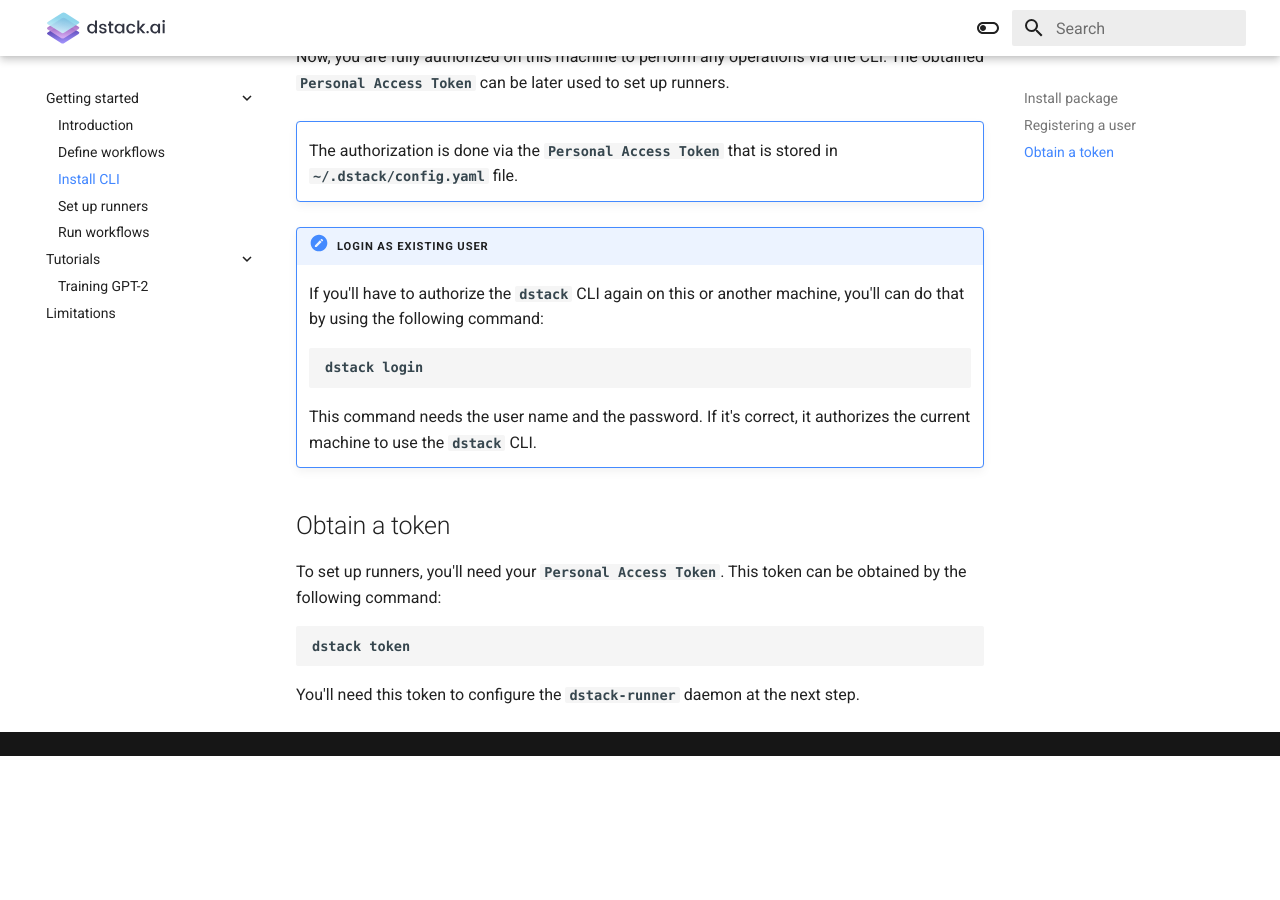
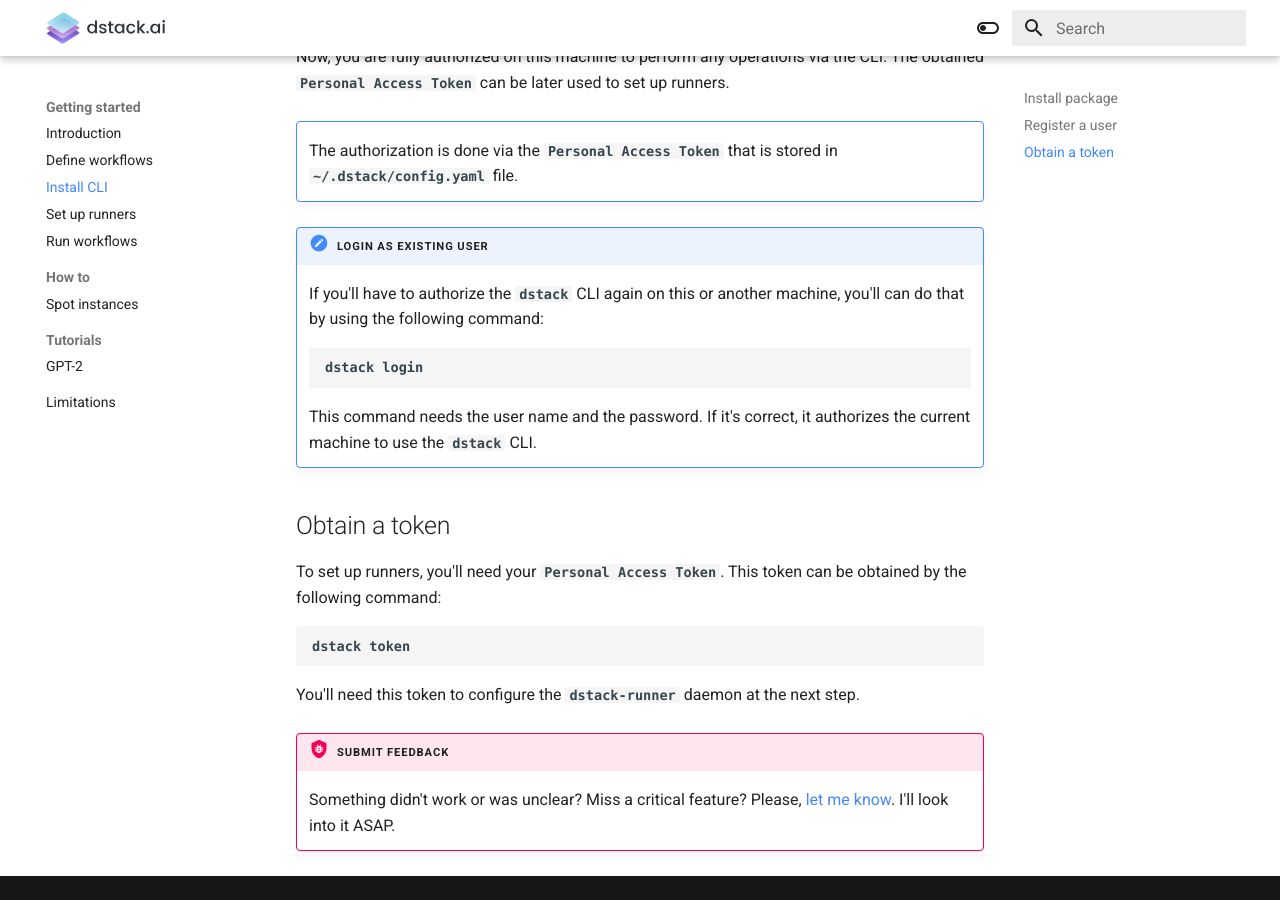
Before and after one commit to dstackai/dstack.github.io, an MkDocs documentation site: the page built from docs/install-cli.md, in a window 1280 px wide and 900 px high, scrolled down 689 px. Built offline with MkDocs 1.6.1 and Material for MkDocs 9.7.7, drawn with Linux system fonts in a browser that asks for light colours; before the commit the page ends 1445 px from its top, so only the background shows below that; some of the changed text lies outside the part shown.

Commit message:
- Added `Spot instances` into the `How-to` section - Enabled `navigation.sections` - Minor updates here and there

````diff
--- a/docs/install-cli.md
+++ b/docs/install-cli.md
@@ -11,7 +11,7 @@
 !!! note ""
     The same command can be used to update the `dstack` CLI to the latest version.
 
-## Registering a user
+## Register a user
 
 To set up runners, you'll need to obtain your `Personal Access Token`. To do that, you have to register a user
 with `dstack.ai`. This can be done via the CLI:
@@ -50,3 +50,6 @@
 ```
 
 You'll need this token to configure the `dstack-runner` daemon at the next step.
+
+!!! bug "Submit feedback"
+    Something didn't work or was unclear? Miss a critical feature? Please, [let me know](https://forms.gle/nhigiDm4FmjZdRkx5). I'll look into it ASAP.
--- a/mkdocs.yml
+++ b/mkdocs.yml
@@ -24,7 +24,7 @@
         name: Switch to light mode
   features:
 #    - toc.integrate
-#    - navigation.sections
+    - navigation.sections
     - navigation.expand
     - navigation.top
 markdown_extensions:
@@ -49,6 +49,8 @@
     - Install CLI: install-cli.md
     - Set up runners: set-up-runners.md
     - Run workflows: run-workflows.md
+  - How to:
+    - Spot instances: spot-instances.md
   - Tutorials:
-    - Training GPT-2: gpt-2.md
+      - GPT-2: gpt-2.md
   - Limitations: limitations.md
````
Also changed, not shown: docs/gpt-2.md (+1 -1 lines), docs/set-up-runners.md (+3 -0 lines), docs/spot-instances.md (added, +120 -0 lines).
